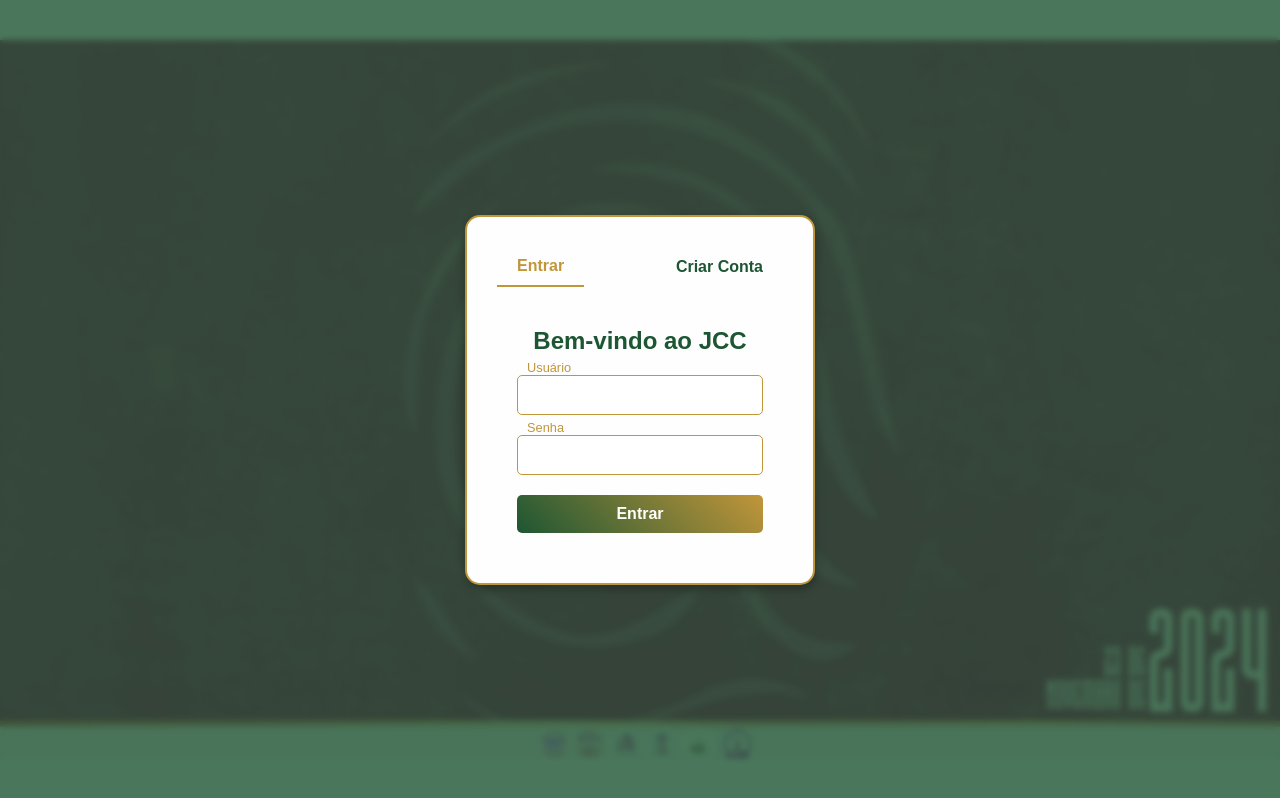
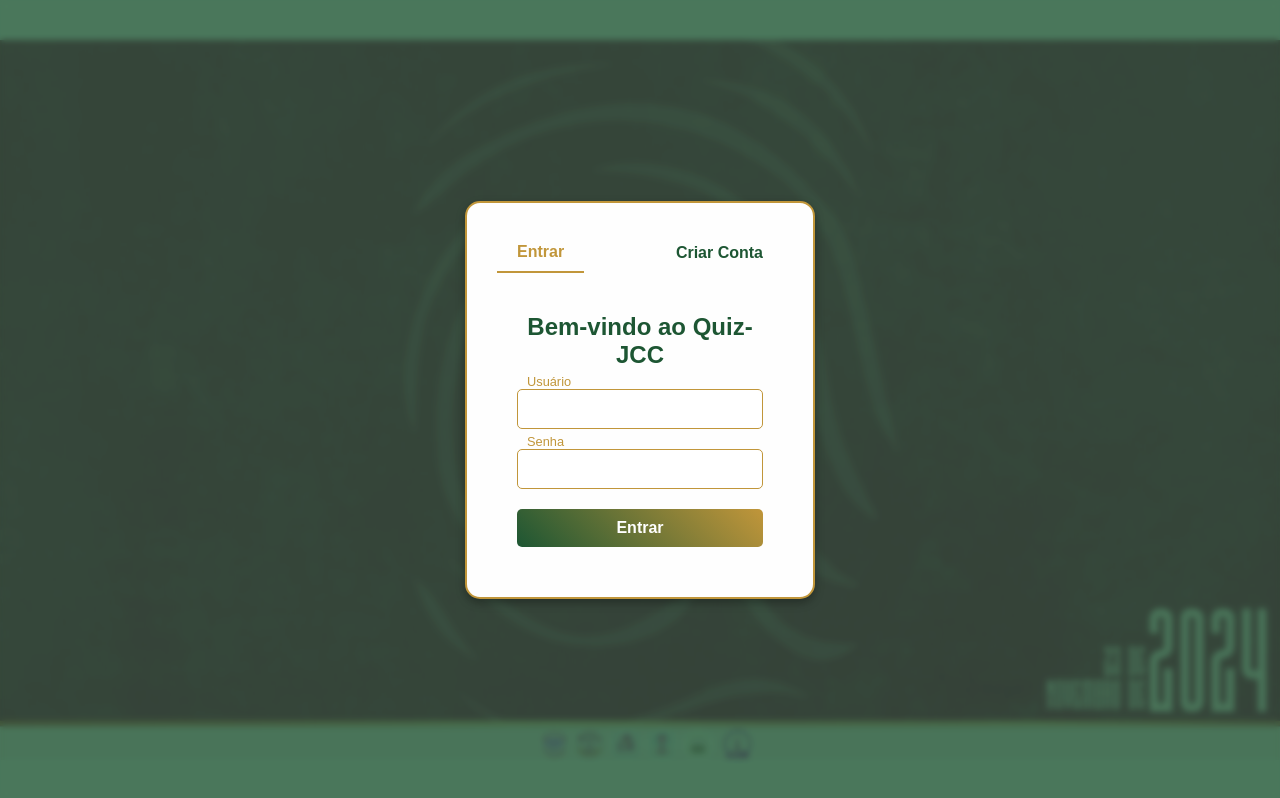
Before and after one commit to AndreYanga/quiz-jcc, a plain HTML site: page index.html in a window 1280 px wide. Drawn offline with Linux system fonts and the light colour scheme.

Commit message:
first commit

```diff
--- a/index.html
+++ b/index.html
@@ -3,7 +3,7 @@
 <head>
     <meta charset="UTF-8">
     <meta name="viewport" content="width=device-width, initial-scale=1.0">
-    <title>Login do JCC</title>
+    <title>Login do Quiz-JCC</title>
     <link rel="stylesheet" href="index.css">
     <script defer src="index.js"></script>
 </head>
@@ -17,7 +17,7 @@
             <div class="tab-content">
                 <!-- Login Form -->
                 <div id="login" class="tab-pane active">
-                    <h1>Bem-vindo ao JCC</h1>
+                    <h1>Bem-vindo ao Quiz-JCC</h1>
                     <form id="login-form">
                         <div class="input-box">
                             <input type="text" id="login-username" required>
```
